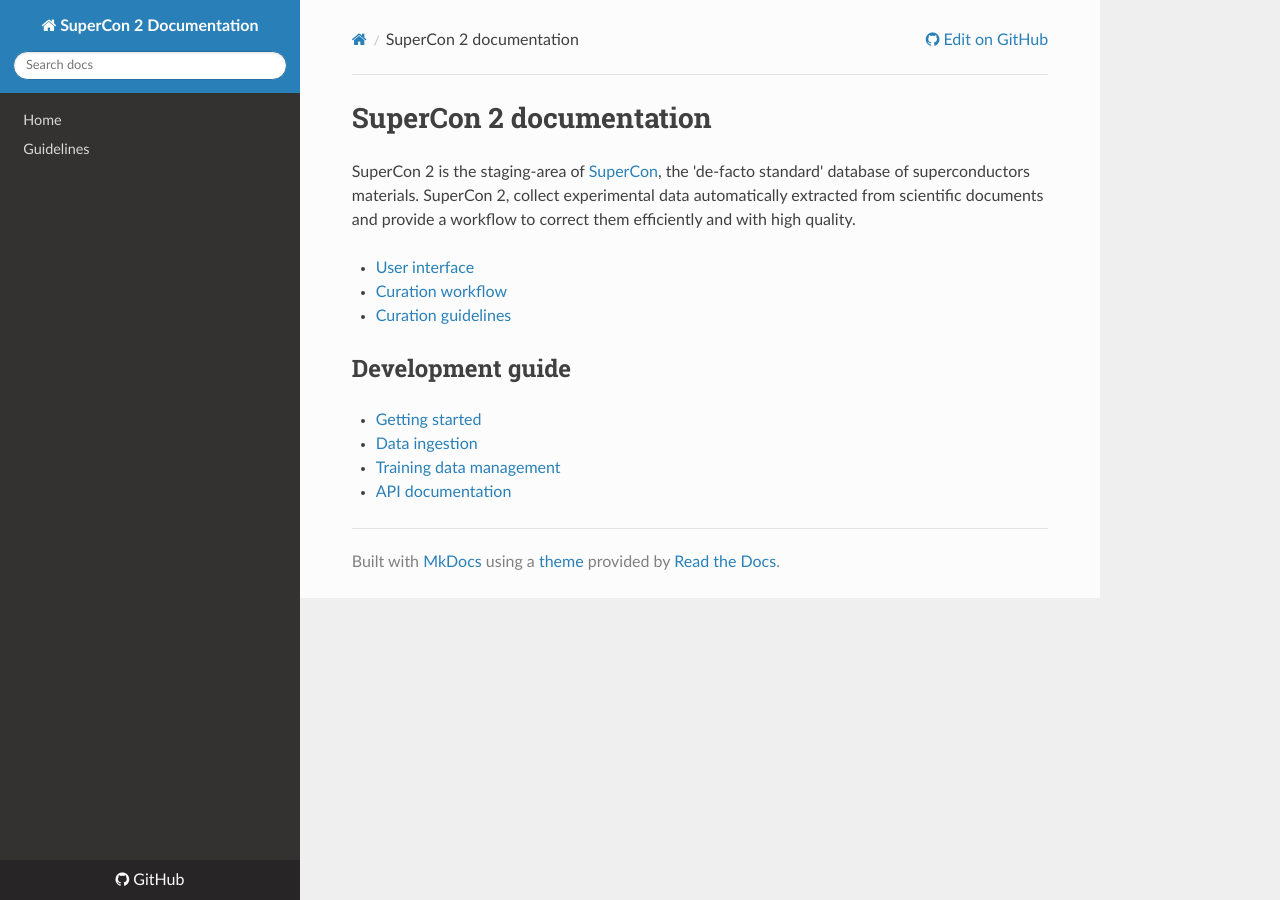
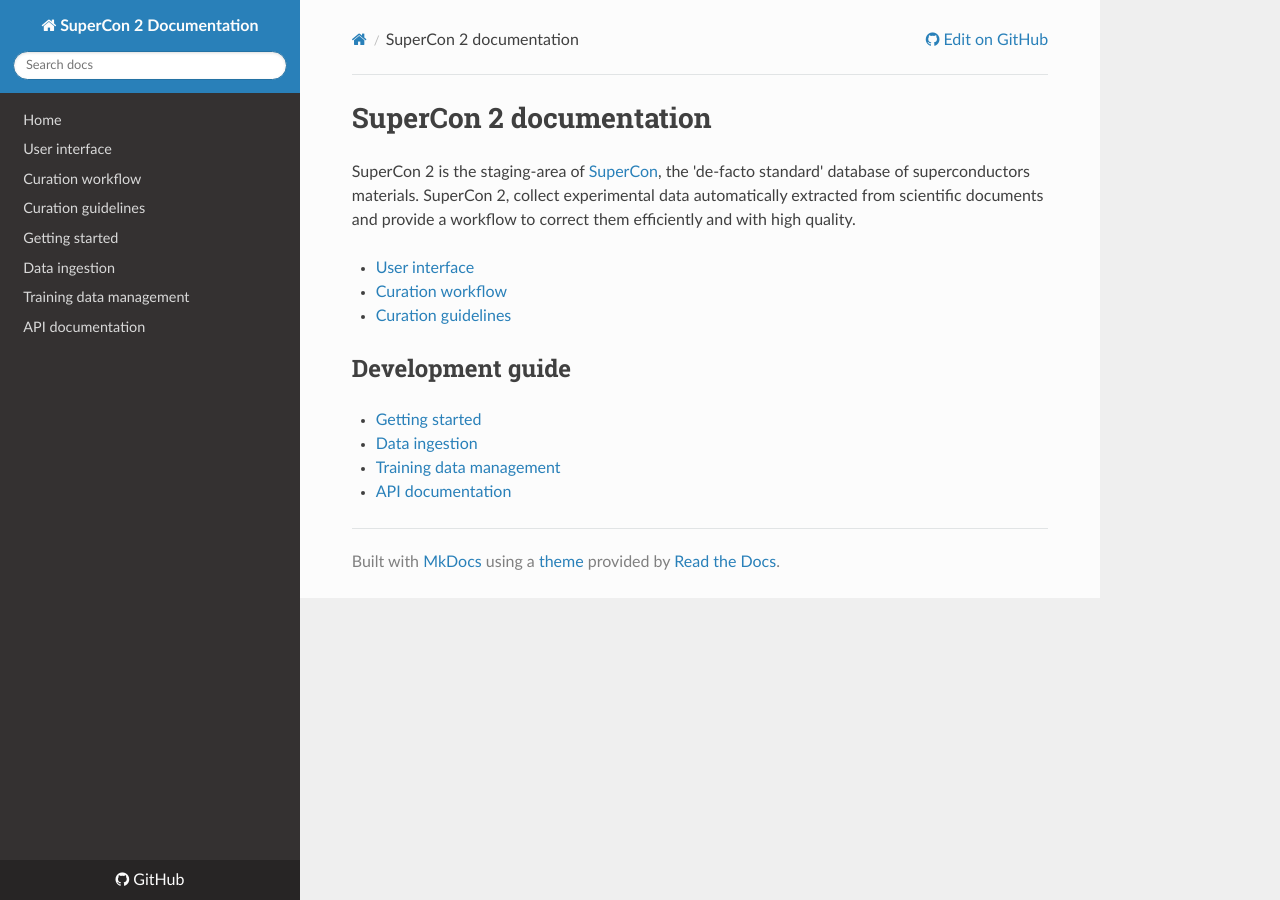
Before and after one commit to lfoppiano/supercon2, an MkDocs documentation site: the page built from docs/index.md, in a window 1280 px wide. Built offline with MkDocs 1.6.1, drawn with Linux system fonts in a browser that asks for light colours; nearby versions of some CDN libraries.

Commit message:
cosmetics

```diff
--- a/mkdocs.yml
+++ b/mkdocs.yml
@@ -9,4 +9,13 @@
   name: readthedocs
 nav:
   - Home: 'Index.md'
-  - Guidelines: 'guidelines/guidelines.md'
+  - User interface: 'curation_interface.md'
+  - Curation workflow: 'curation_workflow.md'
+  - Curation guidelines: 'guidelines/guidelines.md'
+
+  ## Development guide
+
+  - Getting started: 'getting-started.md'
+  - Data ingestion: 'data-ingestion.md'
+  - Training data management: 'training-data-management.md'
+  - API documentation: 'api-documentation.md'
```
